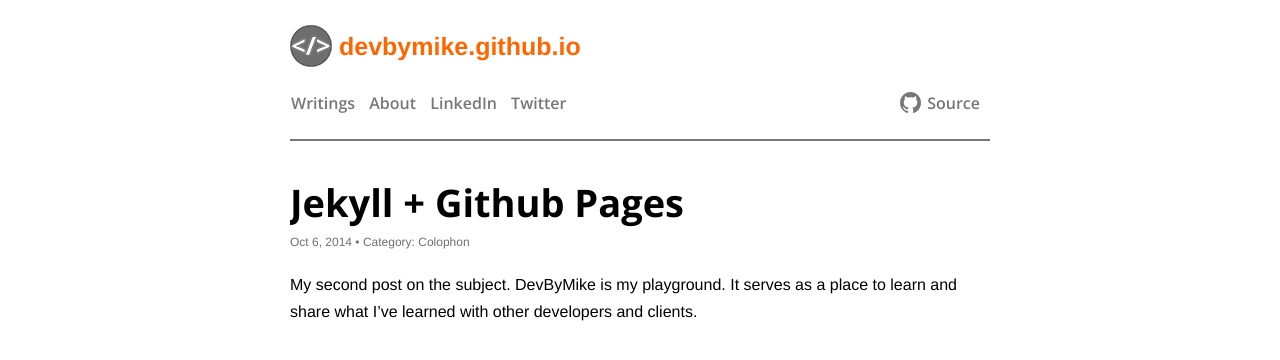
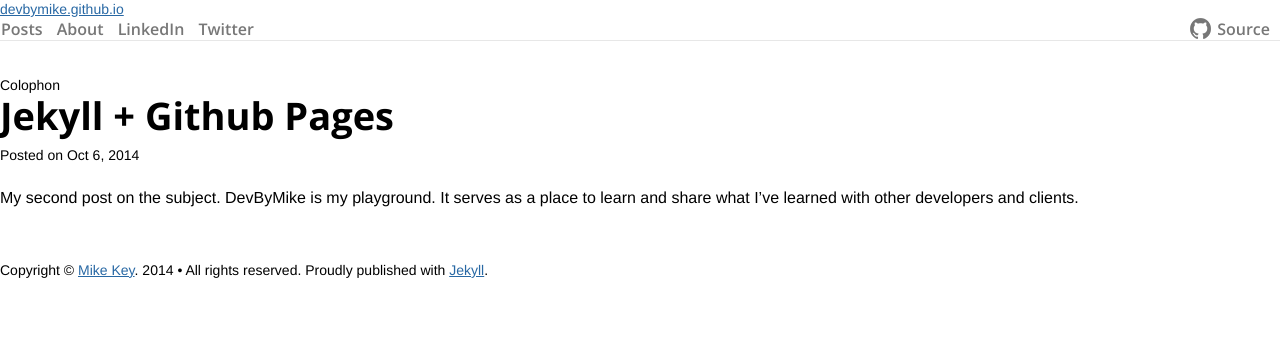
Before and after one commit to devbymike/devbymike.github.io, a Jekyll site: the page built from _posts/2014-10-06-purpose-for-devbymike.md, in a window 1280 px wide. Shown: the top 360 px of the page. Built offline with Jekyll 4.4.1, drawn with Linux system fonts in a browser that asks for light colours; nearby versions of some CDN libraries.

Commit message:
rebuilding site

```diff
--- /dev/null
+++ b/_includes/footer.html
@@ -0,0 +1,6 @@
+<footer>
+    <div class="copyright">
+        Copyright © <a href="http://mikekey.com/" target="_blank" rel="self">Mike Key</a>. 2014 • All rights reserved.
+        <span class="ghost">Proudly published with <a href="http://jekyllrb.com/" target="_blank">Jekyll</a>.</span>
+    </div>
+</footer>
--- a/_includes/head.html
+++ b/_includes/head.html
@@ -2,9 +2,11 @@
     <meta charset="utf-8">
     <meta http-equiv="X-UA-Compatible" content="IE=edge">
     <title>{% if page.title %}{{ page.title }}{% else %}{{ site.title }}{% endif %}</title>
+    <meta name="description" content="{% if page.excerpt %}{% if page.content contains '<!-- more -->' %}{{ page.excerpt|strip_html|trim }}{% endif %}{% else %}{{ site.description }}{% endif %}">
 
-    <meta name="viewport" content="width=device-width">
-    <meta name="description" content="{% if page.excerpt %}{% if page.content contains '<!-- more -->' %}{{ page.excerpt|strip_html|trim }}{% endif %}{% else %}{{ site.description }}{% endif %}">
+    <meta name="HandheldFriendly" content="True">
+    <meta name="MobileOptimized" content="320">
+    <meta name="viewport" content="width=device-width, initial-scale=1.0">
 
     <!-- twitter meta -->
     <meta name="twitter:card" content="summary" />
@@ -14,18 +16,20 @@
     <meta name="twitter:url" content="{{ page.url | replace:'index.html','' | prepend: site.baseurl | prepend: site.url }}" />
     {% if page.image %}<meta name="twitter:image" content="{{ site.baseurl | prepend: site.url }}{{ page.image }}" />{% endif %}
 
-    <!-- google -->
+    <!-- google authorship -->
     <link rel="author" href="https://plus.google.com/u/0/+MikeKey_adventurer/"/>
     <link rel="publisher" href="https://plus.google.com/u/0/+MikeKey_adventurer/"/>
     {% if page.image %}<meta name="thumbnail" content="{{ site.baseurl | prepend: site.url }}{{ page.image }}" />{% endif %}
 
-
-    <link rel="canonical" href="{{ page.url | replace:'index.html','' | prepend: site.baseurl | prepend: site.url }}">
-    <link rel="icon" type="image/png" href="/images/code-xl.png">
 
     <!-- Custom CSS -->
     <link href='https://fonts.googleapis.com/css?family=Open+Sans:400,600,700' rel='stylesheet' type='text/css'>
     <link rel="stylesheet" href="{{ "/css/syntax.css" | prepend: site.baseurl }}">
     <link rel="stylesheet" href="{{ "/css/mine.css" | prepend: site.baseurl }}?v2">
 
+    <link rel="canonical" href="{{ page.url | replace:'index.html','' | prepend: site.baseurl | prepend: site.url }}">
+
+    <link href="//fonts.googleapis.com/css?family=Domine:700|Open+Sans:400,600|Source+Code+Pro:500" rel="stylesheet" type="text/css">
+    <link href="//maxcdn.bootstrapcdn.com/font-awesome/4.1.0/css/font-awesome.min.css" rel="stylesheet">
+
 </head>
--- a/_includes/header.html
+++ b/_includes/header.html
@@ -1,23 +1,19 @@
-<header id="main-header">
-  <div id="site-title">
-    <img src="/images/code.png" alt="Code">
+<header class="site-title">
     <a href="/">{{ site.title }}</a>
-  </div>
-  <div class="links">
+</header>
+
+<nav class="links">
     {% assign current = page.title %}
-  <a href="/" class="page-link{% if current == null %} active{% endif %}">Writings</a>
+    <a href="/" class="page-link{% if current == null %} active{% endif %}">Posts</a>
     {% for page in site.pages %}
         {% if page.title and page.permalink != "/404.html" %}
-      <a class="page-link{% if current == page.title %} active{% endif %}"
-        href="{{ page.url | prepend: site.baseurl }}">{{ page.title }}</a>
+            <a class="page-link{% if current == page.title %} active{% endif %}" href="{{ page.url | prepend: site.baseurl }}">{{ page.title }}</a>
         {% endif %}
     {% endfor %}
     <a href="http://www.linkedin.com/in/devbymike/" target="_blank" class="page-link">LinkedIn</a>
     <a href="http://twitter.com/mike_key" target="_blank" class="page-link">Twitter</a>
-  <a href="https://github.com/devbymike/devbymike.github.io"
-    target="_blank"
-    class="page-link github-link">
+    <a href="https://github.com/devbymike/devbymike.github.io" target="_blank" class="page-link github-link">
         <img src="/images/github-repo.png" alt="">
-    Source</a>
-  </div>
-</header>
+        Source
+    </a>
+</nav>
--- a/_includes/post.html
+++ /dev/null
@@ -1,21 +0,0 @@
-<div class="entry">
-
-	<div class="entry-content">
-
-	  <header>
-	    <h1 class="entry-title"><a href="{{ page.url }}">{{ page.title }}</a></h1>
-	    <p class="entry-meta">{{ page.date | date: "%b %-d, %Y" }}{% if page.author %} • {{ page.author }}{% endif %}{% if page.category %} • Category: {{ page.category|capitalize }}{% endif %}</p>
-	  </header>
-
-	  <article class="entry-body">
-	  	{% if content %}
-	  		{{ content }}
-  		{% else %}
-	  		{{ page.excerpt }}
-	  		{% if page.content contains '<!-- more -->' %}
-	  		<p><a href="{{ page.url }}">Read more »</a></p>
-	  		{% endif %}
-  		{% endif %}
-	  </article>
-
-  </div>
--- a/_layouts/default.html
+++ b/_layouts/default.html
@@ -1,23 +1,16 @@
 <!DOCTYPE html>
-<html>
+<html lang="en">
 
-  {% include head.html %}
+{% include head.html %}
 
-    <body>
+<body>
 
-    <div class="wrapper">
+    {% include header.html %}
 
-      {% include header.html %}
+    {{ content }}
 
-      <div id="content">
-        <div id="articles">
-          <div class="article-list">
-            {{ content }}
-          </div>
-        </div>
-      </div>
+    {% include footer.html %}
 
-    </div>
+</body>
 
-    </body>
 </html>
--- a/_layouts/post.html
+++ b/_layouts/post.html
@@ -1,4 +1,25 @@
 ---
 layout: default
 ---
-{% include post.html %}
+
+<!-- Post Header -->
+<section class="entry">
+
+    <header>
+        <p class="category">{% if page.category %}{{ page.category|capitalize }}{% endif %}</p>
+        <h1 class="title"><a href="{{ page.url }}">{{ page.title }}</a></h1>
+        <p class="meta">Posted on {{ page.date | date: "%b %-d, %Y" }} </p>
+    </header>
+
+    <article class="entry-body">
+        {% if content %}
+            {{ content }}
+        {% else %}
+            {{ page.excerpt }}
+            {% if page.content contains '<!-- more -->' %}
+            <p><a href="{{ page.url }}">Read more »</a></p>
+            {% endif %}
+        {% endif %}
+    </article>
+
+</section>
```
Also changed, not shown: index.html (+5 -9 lines). Lines whose indentation alone changed are shown as unchanged.
